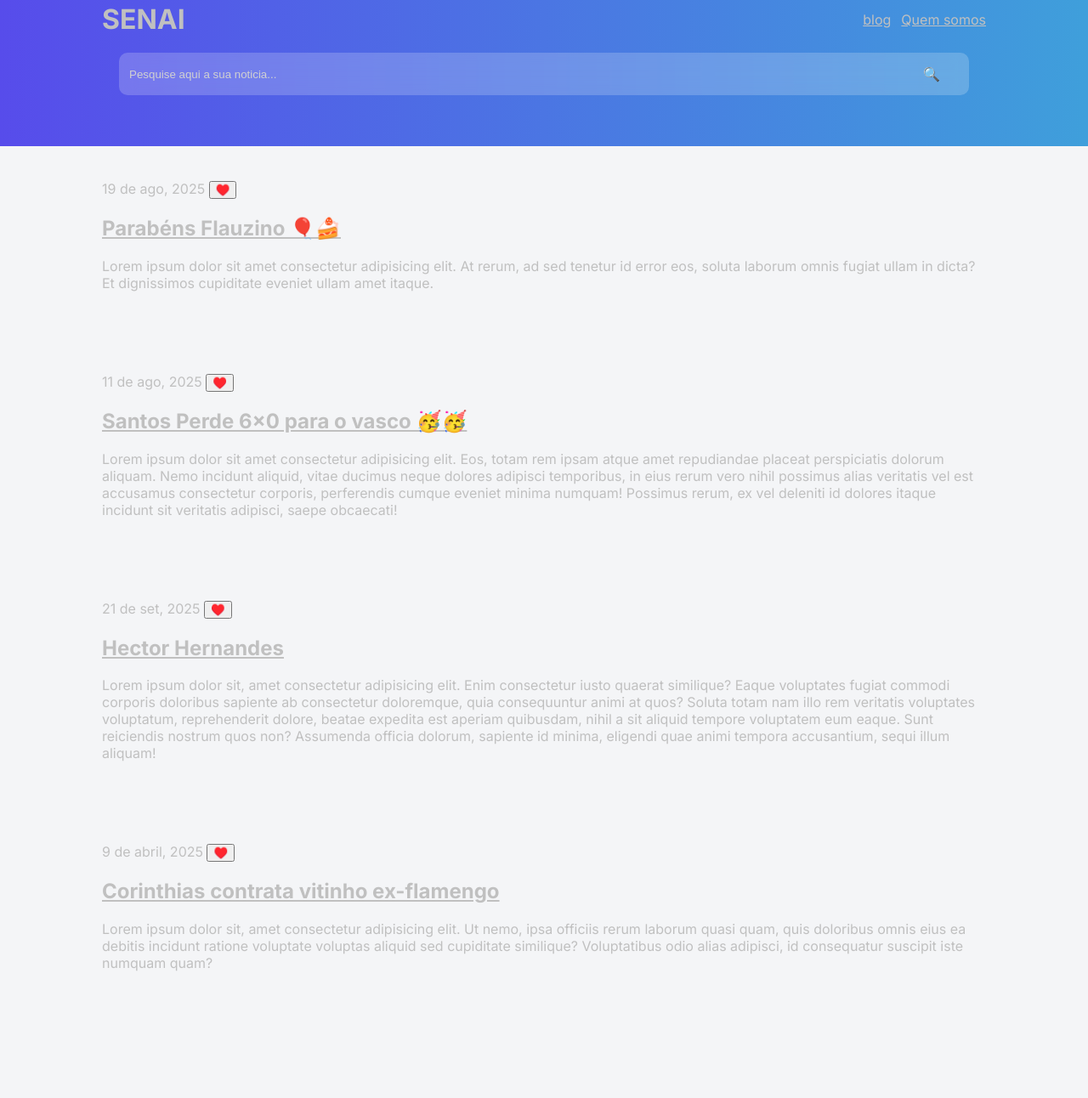
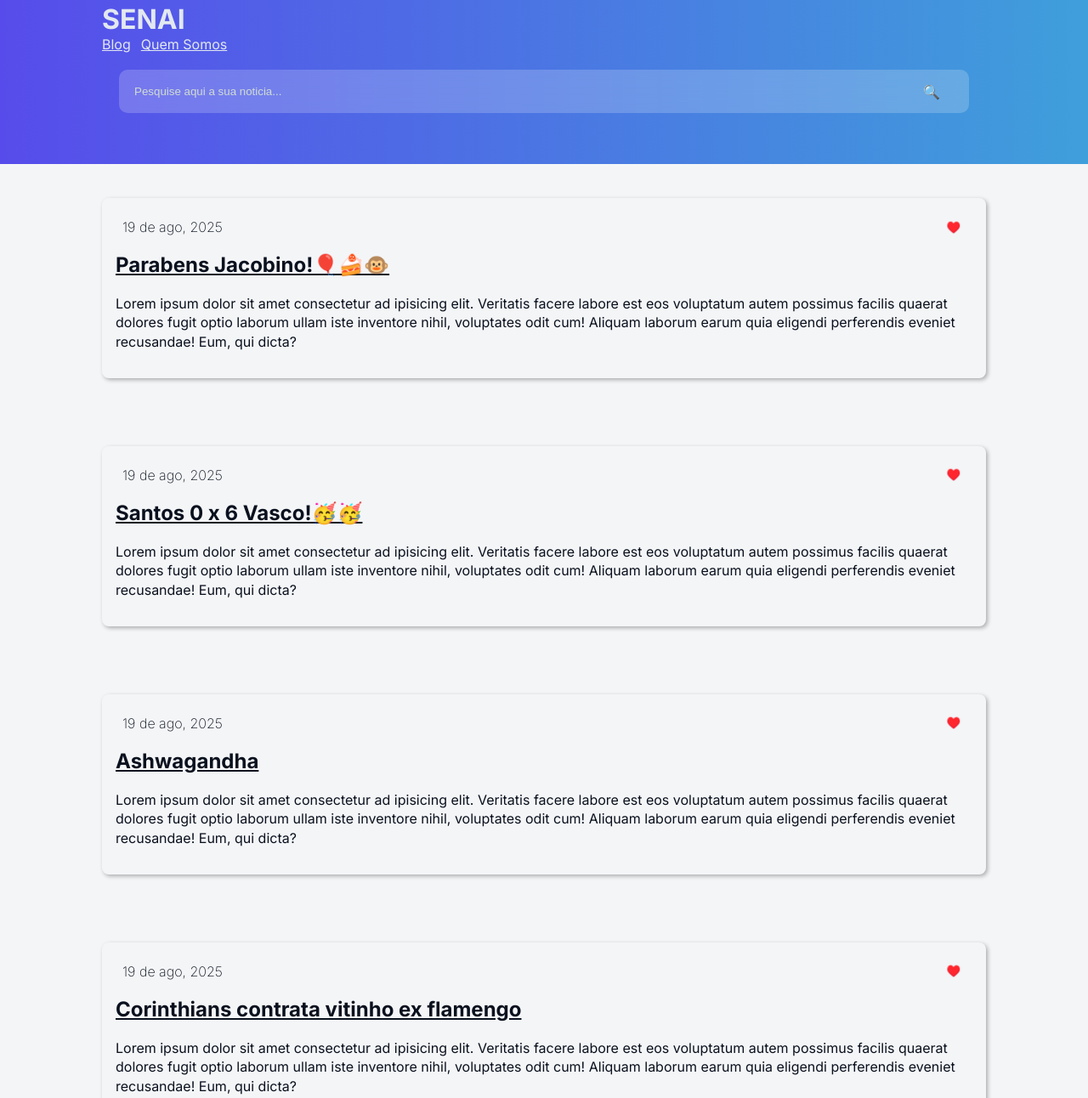
Before and after one commit to Pedroh1910/Blog, a plain HTML site: page index.html in a window 1280 px wide. Shown: the part 37-1329 px from the top of the page at 85% size. Before the commit the page ends 1236 px from the top, so only its background shows below. Drawn offline with Linux system fonts and the light colour scheme.

Commit message:
blog blz

```diff
--- a/index.html
+++ b/index.html
@@ -4,22 +4,21 @@
     <meta charset="UTF-8">
     <meta name="viewport" content="width=device-width, initial-scale=1.0">
     <title>Blog Senai</title>
-    <link rel="stylesheet" href="./style.css">
+    <link rel="stylesheet" href="style.css">
     <link rel="preconnect" href="https://fonts.googleapis.com">
 <link rel="preconnect" href="https://fonts.gstatic.com" crossorigin>
 <link href="https://fonts.googleapis.com/css2?family=Inter:ital,opsz,wght@0,14..32,100..900;1,14..32,100..900&family=Roboto:ital,wght@0,100..900;1,100..900&display=swap" rel="stylesheet">
 </head>
 <body>
     <header>
-        <div class="header-content">
+        <div class="header-content"></div>
         <h1>SENAI</h1>
         <nav>
             <ul>
-                <li><a href="#">blog</a></li>
-                <li><a href="#">Quem somos</a></li>
+                <li><a href="#">Blog</a></li>
+                <li><a href="#">Quem Somos</a></li>
             </ul>
         </nav>
-
     </div>
         <div class="search-bar">
             <input type="text" placeholder="Pesquise aqui a sua noticia...">
@@ -30,17 +29,15 @@
     <section class="articles">
         <article class="article-card">
             <div class="article-header">
-                    <span class="data">19 de ago, 2025</span>
-                    <button type="likebutton">♥️</button>
-                    <div>
-                        <a href="./noticias.html">
-                            <h2 class="article-title">Parabéns Flauzino 🎈🍰</h2>
+                <span class="date">19 de ago, 2025</span>
+                <button class="likebutton">♥️</button>
+            </div>
+            <a href="noticias.html">
+                <h2 class="article-title">Parabens Jacobino!🎈🍰🐵</h2>
             </a>
-                        <p class="article-content">Lorem ipsum dolor sit amet consectetur adipisicing elit.
-                             At rerum, ad sed tenetur id error eos, soluta laborum omnis fugiat ullam in dicta?
-                              Et dignissimos cupiditate eveniet ullam amet itaque.</p>
-                    </div>
-                </div>
+            <p class="article-content">Lorem ipsum dolor sit amet consectetur ad
+                ipisicing elit. Veritatis facere labore est eos voluptatum autem possimus facilis quaerat dolores fugit optio laborum ullam iste inventore nihil,
+                voluptates odit cum! Aliquam laborum earum quia eligendi perferendis eveniet recusandae! Eum, qui dicta?</p>
         </article>
     </section>
     </main>
@@ -48,18 +45,15 @@
         <section class="articles">
             <article class="article-card">
                 <div class="article-header">
-                    <span class="data">11 de ago, 2025</span>
-                    <button type="likebutton">♥️</button>
-                    <div>
-                        <a href="./noticias.html">
-                            <h2 class="article-title">Santos Perde 6x0 para o vasco 🥳🥳</h2>
+                    <span class="date">19 de ago, 2025</span>
+                    <button class="likebutton">♥️</button>
+                </div>
+                <a href="noticias.html">
+                    <h2 class="article-title">Santos 0 x 6 Vasco!🥳🥳</h2>
                 </a>
-                        <p class="article-content">Lorem ipsum dolor sit amet consectetur adipisicing elit.
-                             Eos, totam rem ipsam atque amet repudiandae placeat perspiciatis dolorum aliquam.
-                              Nemo incidunt aliquid, vitae ducimus neque dolores adipisci temporibus, in eius rerum vero nihil possimus alias veritatis vel est accusamus consectetur corporis, perferendis cumque eveniet minima numquam!
-                             Possimus rerum, ex vel deleniti id dolores itaque incidunt sit veritatis adipisci, saepe obcaecati!</p>
-                    </div>
-                </div>
+                <p class="article-content">Lorem ipsum dolor sit amet consectetur ad
+                    ipisicing elit. Veritatis facere labore est eos voluptatum autem possimus facilis quaerat dolores fugit optio laborum ullam iste inventore nihil,
+                    voluptates odit cum! Aliquam laborum earum quia eligendi perferendis eveniet recusandae! Eum, qui dicta?</p>
             </article>
         </section>
         </main>
@@ -67,18 +61,15 @@
             <section class="articles">
                 <article class="article-card">
                     <div class="article-header">
-                    <span class="data">21 de set, 2025</span>
-                    <button type="likebutton">♥️</button>
-                    <div>
-                        <a href="./noticias.html">
-                            <h2 class="article-title">Hector Hernandes</h2>
+                        <span class="date">19 de ago, 2025</span>
+                        <button class="likebutton">♥️</button>
+                    </div>
+                    <a href="noticias.html">
+                        <h2 class="article-title">Ashwagandha</h2>
                     </a>
-                        <p class="article-content">Lorem ipsum dolor sit, amet consectetur adipisicing elit. Enim consectetur iusto quaerat similique?
-                             Eaque voluptates fugiat commodi corporis doloribus sapiente ab consectetur doloremque, quia consequuntur animi at quos? Soluta totam nam illo rem veritatis voluptates voluptatum, reprehenderit dolore, beatae expedita est aperiam quibusdam, nihil a sit aliquid tempore voluptatem eum eaque.
-                              Sunt reiciendis nostrum quos non?
-                             Assumenda officia dolorum, sapiente id minima, eligendi quae animi tempora accusantium, sequi illum aliquam!</p>
-                    </div>
-                </div>
+                    <p class="article-content">Lorem ipsum dolor sit amet consectetur ad
+                        ipisicing elit. Veritatis facere labore est eos voluptatum autem possimus facilis quaerat dolores fugit optio laborum ullam iste inventore nihil,
+                        voluptates odit cum! Aliquam laborum earum quia eligendi perferendis eveniet recusandae! Eum, qui dicta?</p>
                 </article>
             </section>
             </main>
@@ -86,17 +77,15 @@
                 <section class="articles">
                     <article class="article-card">
                         <div class="article-header">
-                    <span class="data">9 de abril, 2025</span>
-                    <button type="likebutton">♥️</button>
-                    <div>
-                        <a href="./noticias.html">
-                            <h2 class="article-title">Corinthias contrata vitinho ex-flamengo</h2>
+                            <span class="date">19 de ago, 2025</span>
+                            <button class="likebutton">♥️</button>
+                        </div>
+                        <a href="noticias.html">
+                            <h2 class="article-title">Corinthians contrata vitinho ex flamengo</h2>
                         </a>
-                        <p class="article-content">Lorem ipsum dolor sit, amet consectetur adipisicing elit.
-                             Ut nemo, ipsa officiis rerum laborum quasi quam, quis doloribus omnis eius ea debitis incidunt ratione voluptate voluptas aliquid sed cupiditate similique?
-                             Voluptatibus odio alias adipisci, id consequatur suscipit iste numquam quam?</p>
-                    </div>
-                </div>
+                        <p class="article-content">Lorem ipsum dolor sit amet consectetur ad
+                            ipisicing elit. Veritatis facere labore est eos voluptatum autem possimus facilis quaerat dolores fugit optio laborum ullam iste inventore nihil,
+                            voluptates odit cum! Aliquam laborum earum quia eligendi perferendis eveniet recusandae! Eum, qui dicta?</p>
                     </article>
                 </section>
                 </main>
--- a/style.css
+++ b/style.css
@@ -1,25 +1,25 @@
-/* O que esssa paradinha faz mesmo? */
-* {
+*{
     box-sizing: border-box;
 }
 
 body{
     background-color: #f4f5f7;
-    color: #c0c0c0 ;
+    color: #e2e8f0;
     font-family: "Inter", sans-serif;
     margin: 0;
     padding: 0;
 }
 
-/* vamos estilizar os links agora... */
 a{
     color: inherit;
 }
+
 ul{
     list-style: none;
     padding: 0;
     margin: 0;
 }
+
 header{
     background: #574CEB;
     background: linear-gradient(90deg,rgba(87, 76, 235, 1) 0%, rgba(63, 159, 219, 1) 100%);
@@ -31,17 +31,19 @@ header{
     justify-content: space-between;
     align-items: center;
 }
+
 h1{
-  font-size: 2em;
-  margin: 0;
+    font-size: 2em;
+    margin: 0;
 }
 
 header nav ul{
     display: flex;
     gap: 12px;
 }
+
 .search-bar{
-    display: flex;
+    display:flex ;
     align-items: center;
     margin: 20px;
     padding: 10px;
@@ -56,20 +58,74 @@ header nav ul{
     border: none;
     width: 95%;
     color: white;
+    padding: 8px;
 }
 
 .search-bar input::placeholder{
-    color: #d1d1d1
+    color: #d1ddd1;
 }
+
+.search-bar input::content{
+    color: #d1d1d1;
+}
+
 .search-bar .search-icon{
     color: #a0aec0;
     padding: 5px;
 }
 
-/*vamos deixar os artigos bonitos agr*/
 .articles{
     display: flex;
     padding: 40px 120px;
     gap: 40px;
     flex-wrap: wrap;
 }
+
+.article-card{
+    background-color: #f4f5f7;
+    color: #0a111e;
+    box-shadow: 2px 2px 5px rgba(0, 0, 0, 0.3);
+    padding: 16px;
+    border-radius: 8px;
+    width: 100%;
+}
+
+.article-header{
+    display: flex;
+    justify-content: space-between;
+    margin: 8px;
+    font-weight: 200;
+}
+
+.article-title{
+    font-weight: bolder;
+}
+
+.article-content{
+    line-height: 1.4;
+}
+.likebutton{
+    background: none;
+    border: none;
+    font-size: 1,5em;
+}
+
+@media (max-width:760px){
+    body{
+        background-color: aqua;
+    }
+    .article-header{
+        font-size: 1.8em;
+    }
+    header, .articles{
+        padding: 40px;
+    }
+}
+
+.img-jaco{
+    margin-left: 450px;
+}
+
+.texto-jaco{
+    align-items: center;
+}
```
Also changed, not shown: noticias.html (+38 -1 lines), img/aniversario do jaco.avif (added). Lines whose indentation alone changed are shown as unchanged.
